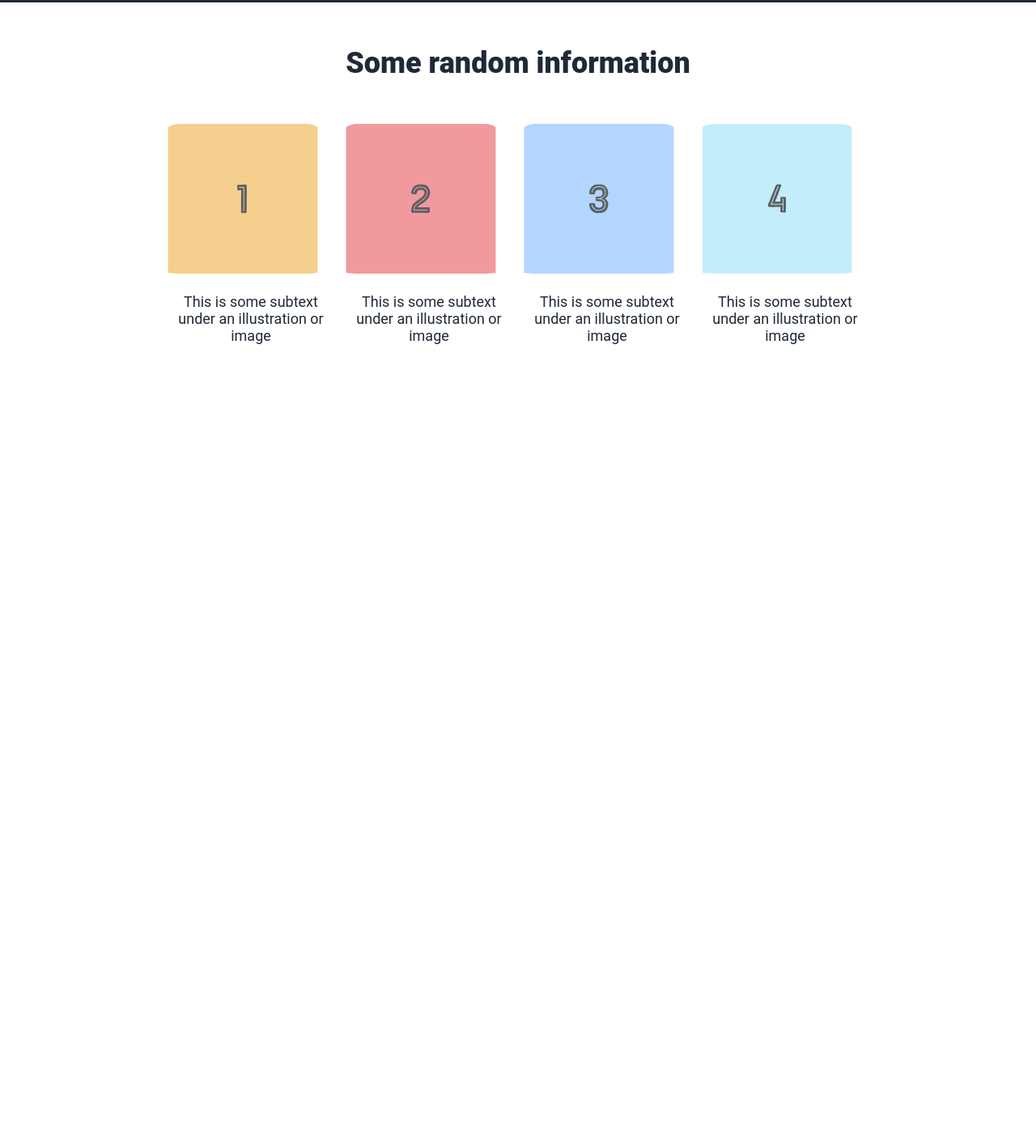
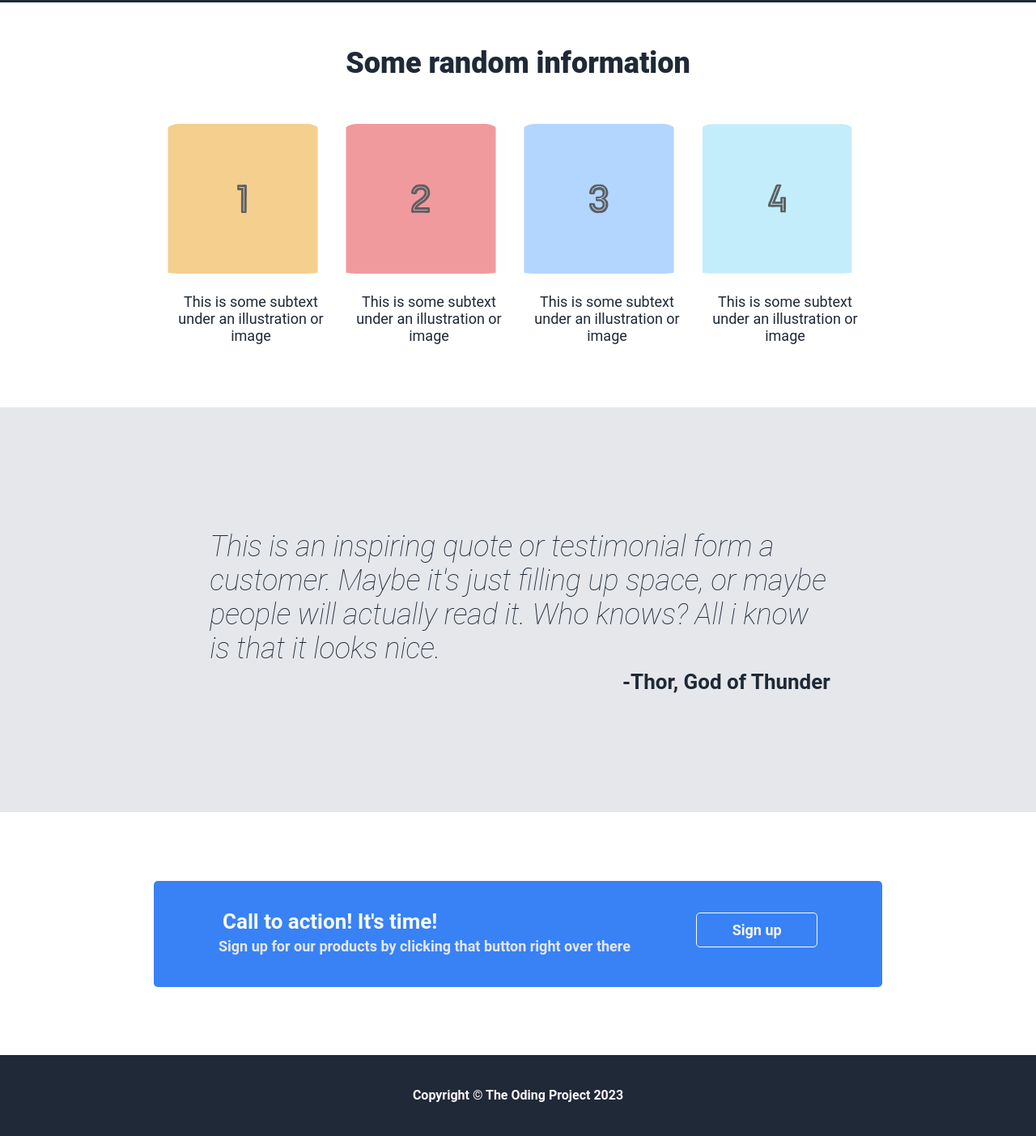
Before and after one commit to Burin2301/Landing-Page, a plain HTML site: page index.html in a window 1280 px wide. Shown: the part 477-1880 px from the top of the page at 81% size. Before the commit the page ends 980 px from the top, so only its background shows below. Drawn offline with Linux system fonts and the light colour scheme.

Commit message:
Landpage finished!!!!

```diff
--- a/index.html
+++ b/index.html
@@ -21,7 +21,7 @@
             <div class="left-container">
                 <h2>This website is <br> awesome</h2>
                 <p>This website has some subtext that goes here under the <br>main title. It's a smaller font and the color is lower <br>contrast</p>
-                <button>Sign up</button>
+                <button class="signup-btn">Sign up</button>
             </div>
             <div class="rigth-container">
                 <img src="./assets/img1.jpg" alt="">
@@ -54,15 +54,27 @@
         </div>
 
     </section>
+    <section class="quote">
+        <div class="quote-container">
+            <h2><em> This is an inspiring quote or testimonial form a <br>
+            customer. Maybe it's just filling up space, or maybe <br>
+            people will actually read it. Who knows? All i know <br>
+            is that it looks nice.</em></h2>
+            <h4>-Thor, God of Thunder</h4>
+        </div>
+    </section>
+    <section class="cta">
+        <div class="cta-wrapper">
+            <div class="cta-text">
+                <h4>Call to action! It's time!</h4>
+                <h5>Sign up for our products by clicking that button right over there</h5>
+            </div>
+            <button class="cta-btn">Sign up</button>
+        </div>
+    </section>
 
-
-
-
-
-
-
-
-
-
+    <footer>
+        <h4>Copyright © The Oding Project 2023</h4>
+    </footer>
 </body>
 </html>
--- a/style.css
+++ b/style.css
@@ -56,7 +56,7 @@ header ul li a{
 h2{
     font-size: 48px;
     font-weight: 900;
-    color: #f9f4f8;
+    color: #f9fAf8;
 }
 
 .left-container>p{
@@ -64,11 +64,11 @@ h2{
     color: #e5e7eb;
 }
 
-button{
+.signup-btn{
     background-color: #3882f6;
     color: #f9f4f8;
+    border-radius: 10px;
     padding: 5px 10px;
-    border-radius: 10px;
     margin-top: 10px;
 }
 
@@ -149,3 +149,87 @@ h3{
     font-size: 18px;
     color: #1f2937;
 }
+
+
+
+/*      QUOTE SECTION    */
+
+h2{
+    font-size: 36px;
+    font-weight: lighter;
+    color: #1f2937;
+    margin: 5px;
+}
+.quote-container h4{
+    font-size: 26px;
+    color: #1f2937;
+    font-weight: bold;
+    text-align: end;
+}
+.quote{
+    width: 100%;
+    height: 500px;
+    display: flex;
+    flex-direction: row;
+    justify-content: center;
+    align-items: center;
+    background: #e5e7eb;
+}
+
+
+/*      CALL TO ACTION SECTION    */
+
+.cta-text h4{
+    color: #f9faf8;
+    font-size: 26px;
+    padding: 5px;
+}
+.cta-text h5{
+    color: #e5e7eb;
+    font-size: 18px;
+}
+
+.cta{
+    width: 100%;
+    height: 300px;
+    display: flex;
+    flex-direction: column;
+    align-items: center;
+    justify-content: center;
+    padding: 60px;
+}
+.cta-wrapper{
+    display: flex;
+    flex-wrap: wrap;
+    align-items: center;
+    justify-content: center;
+    width: 900px;
+    background-color: #3882f6;
+    padding: 30px 80px 40px;
+    border-radius: 5px;
+}
+.cta-text{
+    flex: 4;
+}
+
+.cta-btn{
+    padding: 10px 0 ;
+    background: #3882f6;
+    border-radius: 5px;
+    flex: 1;
+    color: #f9f4f8;
+    font-size: 18px;
+    font-weight: bold;
+    border: 1px solid #f9fAf8;
+}
+
+
+/*      FOOTER SECTION    */
+footer{
+    width: 100%;
+    height: 100px;
+    padding-top: 40px;
+    background: #1f2937;
+    color: #f9f4f8;
+    text-align: center;
+}
```
